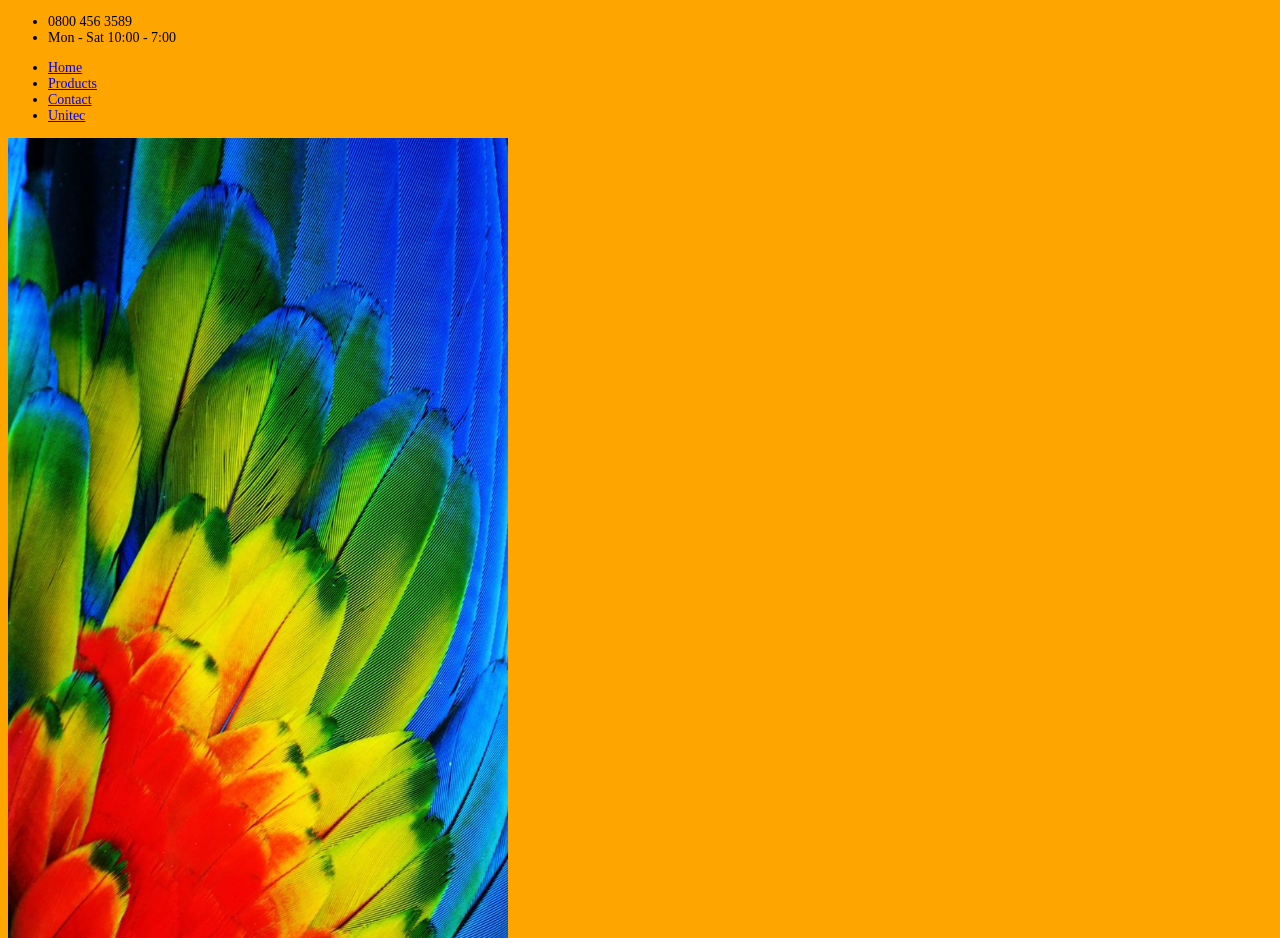
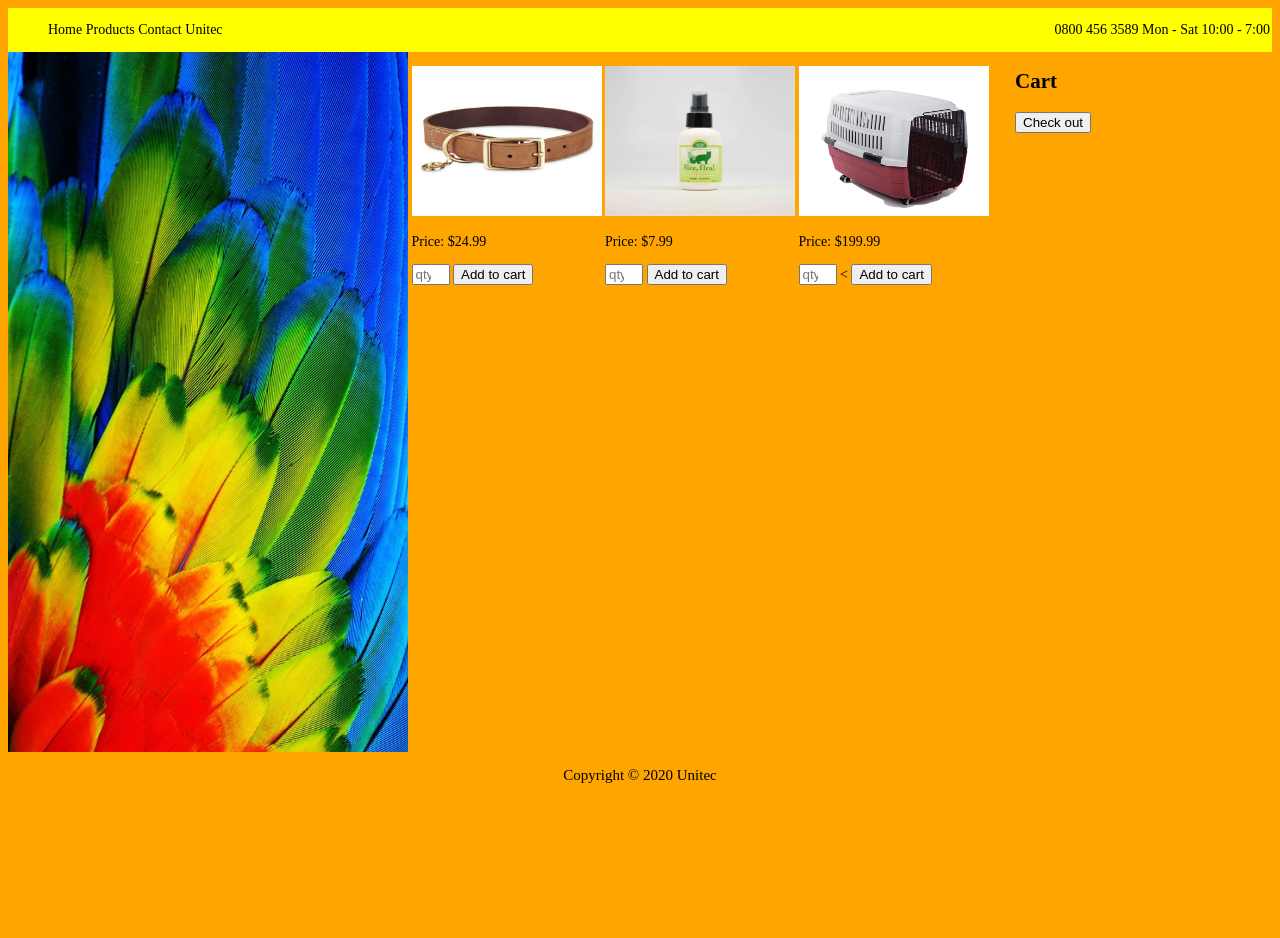
Before and after one commit to boiUneedAwash/HTC5606-Assesment2-Upload, a plain HTML site: page products.html in a window 1280 px wide. Shown: the top 938 px of the page. After the commit the page ends 800 px from the top, so only its background shows below. Drawn offline with Linux system fonts and the light colour scheme.

Commit message:
design changes

```diff
--- a/css/style.css
+++ b/css/style.css
@@ -34,14 +34,14 @@ content starts
     vertical-align: top;
 }
 #leftDiv{
-    width: 300px;
-    height: 300px;
+    width: 400px;
+    height:700px;
     overflow:hidden;
 }
 
 #leftDiv img{
-    width: 300px;
-    height:300px;
+    width: 400px;
+    height:700px;
     position:relative;
     z-index:-1;
 }
@@ -106,3 +106,27 @@ content starts
     text-decoration: none;
     cursor: pointer;
 }
+
+#navigation li{
+    display: inline;
+}
+
+#navigation a{
+    text-decoration: none;
+    color: black;git
+}
+nav ul{
+    display: inline-block;
+}
+nav {
+    width: 100%;
+    background-color: yellow;
+}
+#dateAndTime li{
+    display: inline;
+}
+
+#dateAndTime {
+    position: absolute;
+    right: 10px;
+}
--- a/products.html
+++ b/products.html
@@ -6,13 +6,8 @@
     <link href="css/style.css" rel="stylesheet">
     <script src="js/script.js"></script>
 </head>
+<body>
 <header>
-    <div>
-        <ul>
-            <li>0800 456 3589</li>
-            <li>Mon - Sat 10:00 - 7:00</li>
-        </ul>
-    </div>
     <nav>
         <ul id="navigation">
             <li><a href="index.html">Home</a></li>
@@ -20,13 +15,16 @@
             <li><a href="contact.html">Contact</a></li>
             <li><a href="https://www.unitec.ac.nz/">Unitec</a></li>
         </ul>
+            <ul id="dateAndTime">
+                <li>0800 456 3589</li>
+                <li>Mon - Sat 10:00 - 7:00</li>
+            </ul>
     </nav>
 </header>
-
-<body>
-<div>
-        <img id="leftDivPic" src="img/others/leftdividerparrotfeathers.jpg" width="500px" height="800px"/>
-</div>
+<div id="content">
+    <div id="leftDiv">
+        <img id="leftDivPic" src="img/others/leftdividerparrotfeathers.jpg"/>
+    </div>
     <div id="middle">
         <div class="product">
             <p><img src="img/careproducts/leatherdogcollar.jpg" width="200px" length="200px"></p>
```
